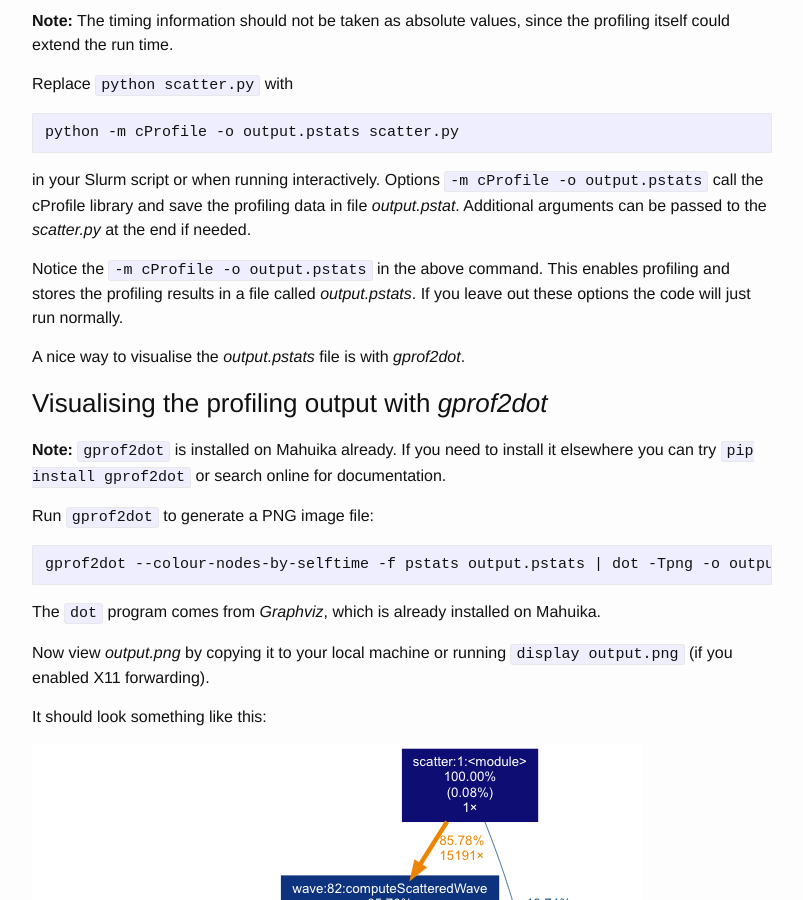
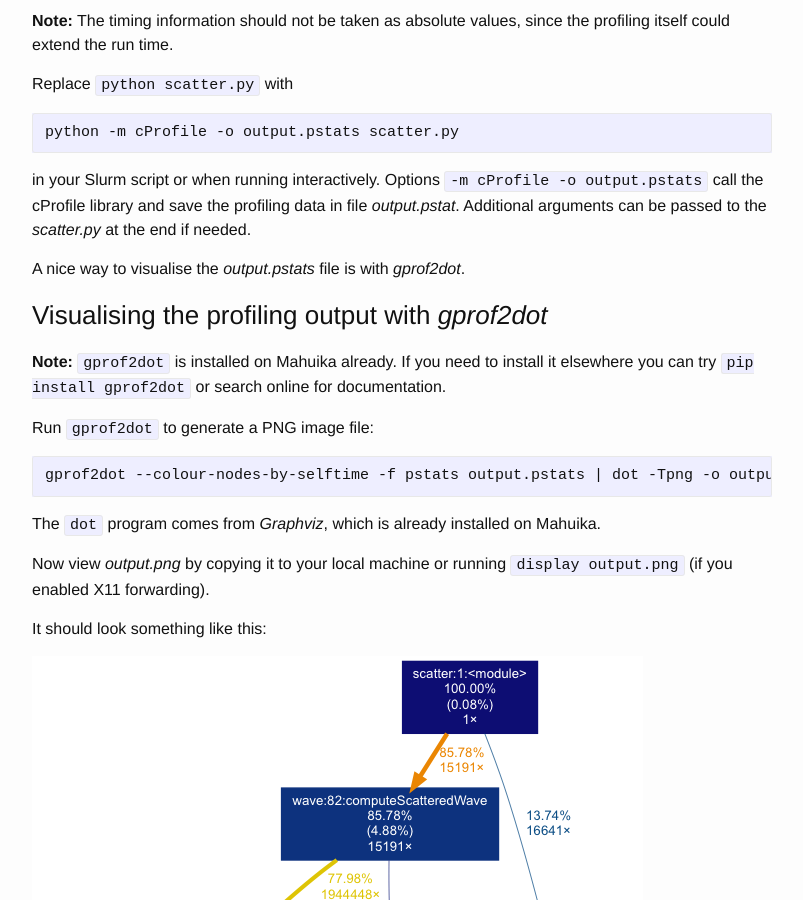
Before and after one commit to nesi/perf-training, a Jekyll site: the page built from _lessons/python-scatter/01-profiling.md, in a window 1280 px wide and 900 px high, scrolled down 1416 px. Shown: the whole window, without its empty margins (238-1041 px from the left). Built offline with Jekyll 4.4.1, drawn with Linux system fonts in a browser that asks for light colours.

Commit message:
removed the second explanation of -m cProfile

````diff
--- a/_lessons/python-scatter/01-profiling.md
+++ b/_lessons/python-scatter/01-profiling.md
@@ -43,10 +43,6 @@ Replace `python scatter.py` with
 python -m cProfile -o output.pstats scatter.py
 ```
 in your Slurm script or when running interactively. Options `-m cProfile -o output.pstats` call the cProfile library and save the profiling data in file *output.pstat*. Additional arguments can be passed to the *scatter.py* at the end if needed.
-
-Notice the `-m cProfile -o output.pstats` in the above command. This enables
-profiling and stores the profiling results in a file called *output.pstats*.
-If you leave out these options the code will just run normally.
 
 A nice way to visualise the  *output.pstats* file is with *gprof2dot*.
 
````
